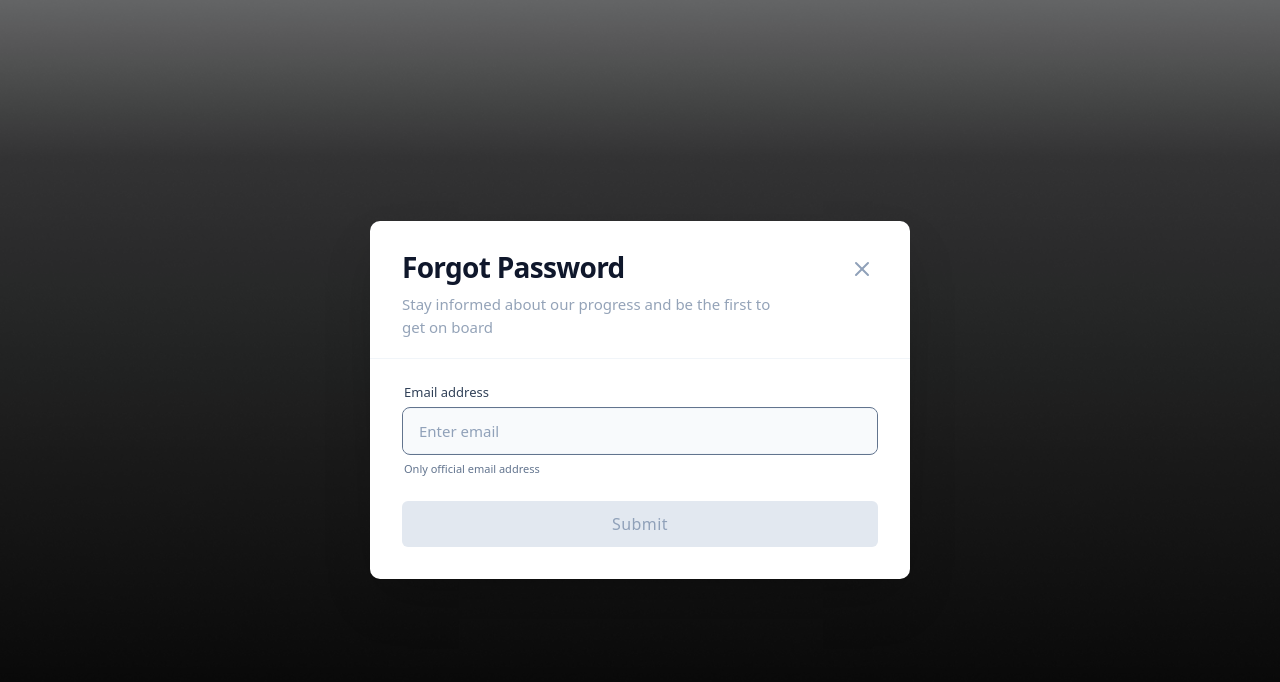
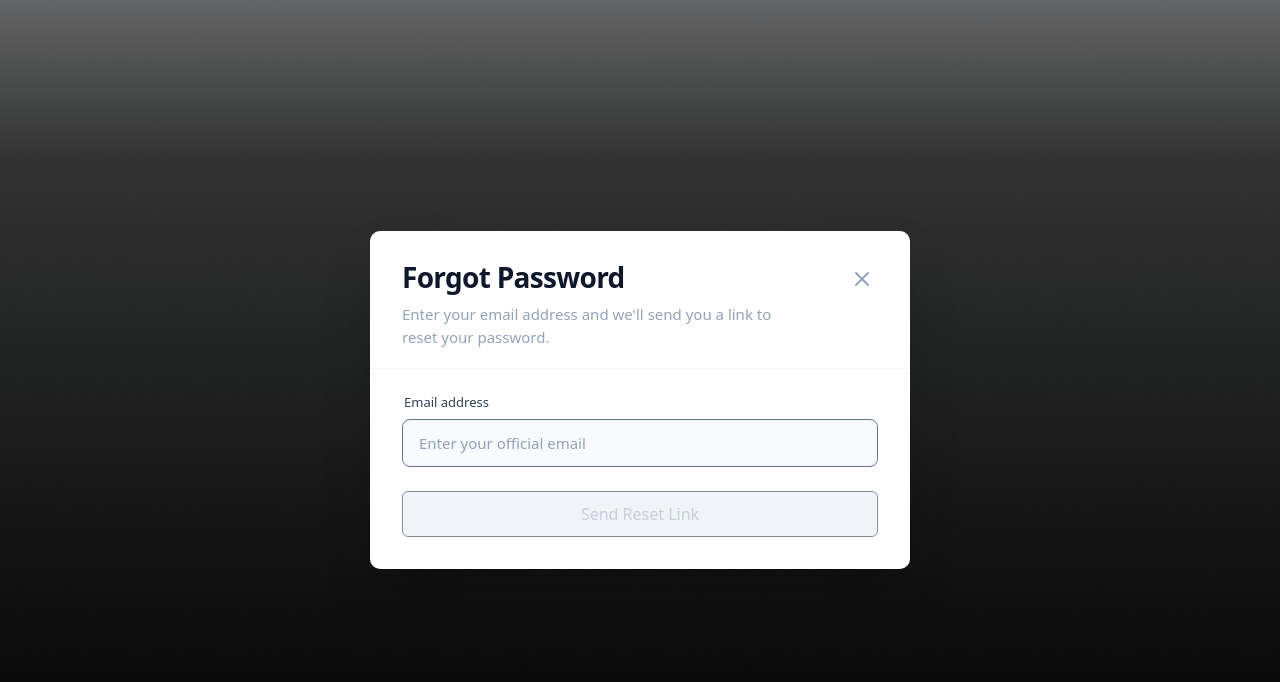
Before and after one commit to prudentchary/NojiGP, a React (Vite) app: page /forgot-password in a window 1280 px wide. Shown: the top 682 px of the page. Built offline with nearby package versions, Linux system fonts and the light colour scheme.

Commit message:
fix: added reset-password route for forgot password flow

```diff
--- a/src/pages/ForgotPassword.tsx
+++ b/src/pages/ForgotPassword.tsx
@@ -1,5 +1,5 @@
 import React, { useState } from "react";
-import { X } from "lucide-react";
+import { X, MailCheck } from "lucide-react"; // Added MailCheck for a nice icon
 import { useForm } from "react-hook-form";
 import { zodResolver } from "@hookform/resolvers/zod";
 import * as z from "zod";
@@ -8,6 +8,7 @@ import { Input } from "@/components/ui/Input";
 import { useNavigate, Link } from "react-router";
 import backgroundImage from "@/assets/login_bg.png";
 import { useToast } from "@/components/ui/Toast";
+import api from "@/lib/api";
 
 const forgotPasswordSchema = z.object({
     email: z.string().email("Please enter a valid email address"),
@@ -16,7 +17,6 @@ const forgotPasswordSchema = z.object({
 type ForgotPasswordFormValues = z.infer<typeof forgotPasswordSchema>;
 
 const ForgotPassword: React.FC = () => {
-    const navigate = useNavigate();
     const { success, error: toastError } = useToast();
     const [isSuccess, setIsSuccess] = useState(false);
     const [loading, setLoading] = useState(false);
@@ -28,9 +28,7 @@ const ForgotPassword: React.FC = () => {
         formState: { errors },
     } = useForm<ForgotPasswordFormValues>({
         resolver: zodResolver(forgotPasswordSchema),
-        defaultValues: {
-            email: "",
-        },
+        defaultValues: { email: "" },
     });
 
     const emailValue = watch("email");
@@ -38,17 +36,23 @@ const ForgotPassword: React.FC = () => {
 
     const onSubmit = async (data: ForgotPasswordFormValues) => {
         setLoading(true);
-        // Simulate API call
-        setTimeout(() => {
+        try {
+            await api.post("/auth/forgot-password", {
+                email: data.email,
+            });
+            success("Reset link sent successfully!");
+            setIsSuccess(true);
+        } catch (err: any) {
+            const errorMessage = err.response?.data?.message || "Failed to initiate password reset.";
+            toastError(errorMessage);
+        } finally {
             setLoading(false);
-            success("Password Reset Initiated!");
-            setIsSuccess(true);
-        }, 1500);
+        }
     };
 
     return (
         <div
-            className="min-h-screen w-full flex items-center justify-center bg-cover bg-center bg-no-repeat p-4 sm:p-6"
+            className="min-h-screen w-full flex items-center justify-center bg-cover bg-center bg-no-repeat p-4"
             style={{ backgroundImage: `url(${backgroundImage})` }}
         >
             <div className="relative w-full max-w-[540px] bg-white rounded-[10px] shadow-2xl overflow-hidden animate-in fade-in zoom-in-95 duration-500">
@@ -56,13 +60,14 @@ const ForgotPassword: React.FC = () => {
                 <div className="flex justify-between items-start pt-8 px-8 pb-5">
                     <div>
                         <h2 className="text-[28px] font-bold text-slate-900 tracking-tight leading-none mb-3">
-                            Forgot Password
+                            {isSuccess ? "Check your email" : "Forgot Password"}
                         </h2>
-                        {!isSuccess && (
                         <p className="text-[#94A3B8] text-[15px] max-w-sm">
-                                Stay informed about our progress and be the first to get on board
+                            {isSuccess
+                                ? "We've sent a password reset link to your inbox."
+                                : "Enter your email address and we'll send you a link to reset your password."
+                            }
                         </p>
-                        )}
                     </div>
                     <Link to="/login" className="text-slate-400 hover:text-slate-600 transition-colors p-1">
                         <X className="size-6" />
@@ -71,24 +76,19 @@ const ForgotPassword: React.FC = () => {
 
                 <div className="h-[1px] bg-slate-100 w-full" />
 
-                {/* Content */}
                 <div className="p-8 pt-6">
                     {!isSuccess ? (
                         <form onSubmit={handleSubmit(onSubmit)} className="space-y-6">
-                            <div className="space-y-2 w-full">
                             <Input
                                 id="forgot-email"
                                 label="Email address"
                                 type="email"
-                                    placeholder="Enter email"
+                                placeholder="Enter your official email"
                                 variant="filled"
                                 {...register("email")}
                                 error={errors.email?.message}
-                                    helperText="Only official email address"
                                 className="h-11 rounded-md bg-[#F8FAFC]"
-                                    containerClassName="gap-1 w-full"
                             />
-                            </div>
 
                             <Button
                                 type="submit"
@@ -96,31 +96,38 @@ const ForgotPassword: React.FC = () => {
                                 size="lg"
                                 fullWidth
                                 isLoading={loading}
-                                className={
-                                    "h-[46px] font-medium tracking-wide border-none transition-all duration-300 rounded-md " +
-                                    (isFormFilled
-                                        ? "bg-slate-900 text-white hover:bg-slate-800 active:bg-black cursor-pointer"
-                                        : "bg-[#E2E8F0] text-slate-400 cursor-not-allowed pointer-events-none")
-                                }
+                                disabled={!isFormFilled}
+                                className={`h-[46px] font-medium transition-all duration-300 rounded-md ${
+                                    isFormFilled ? "bg-slate-900 text-white" : "bg-slate-200 text-slate-400"
+                                }`}
                             >
-                                Submit
+                                Send Reset Link
                             </Button>
                         </form>
                     ) : (
-                        <div className="space-y-8 animate-in fade-in duration-500">
-                            <div className="space-y-1 text-slate-500 text-[15px]">
+                        <div className="space-y-6 text-center py-4 animate-in slide-in-from-bottom-4 duration-500">
+                            <div className="bg-emerald-50 text-emerald-600 w-16 h-16 rounded-full flex items-center justify-center mx-auto mb-4">
+                                <MailCheck className="size-8" />
+                            </div>
+                            <div className="text-slate-600 text-[15px] leading-relaxed">
                                 <p>
-                                    A 6 digit OTP has been sent to <span className="font-semibold">{emailValue || "john@organisation1.com"}</span>
+                                    A verification link has been sent to: <br/>
+                                    <span className="font-bold text-slate-900">{emailValue}</span>
                                 </p>
-                                <p>Kindly enter the code to continue.</p>
+                                <p className="mt-2">Please click the link in the email to set your new password.</p>
                             </div>
 
+                            <div className="pt-4 border-t border-slate-50">
+                                <p className="text-sm text-slate-400">
+                                    Didn't receive the email?{" "}
                                     <button
-                                type="button"
-                                className="text-[#0D9488] font-semibold text-[15px] hover:text-[#0C8075] transition-colors"
+                                        onClick={() => setIsSuccess(false)}
+                                        className="text-[#0D9488] font-semibold hover:underline"
                                     >
-                                Resend OTP
+                                        Try again
                                     </button>
+                                </p>
+                            </div>
                         </div>
                     )}
                 </div>
--- a/src/pages/ResetPassword.tsx
+++ b/src/pages/ResetPassword.tsx
@@ -100,7 +100,7 @@ const ResetPassword: React.FC = () => {
                             Reset Password
                         </h2>
                         <p className="text-[#94A3B8] text-[15px]">
-                            Reset password by providing your current password and entering thr new one.
+                            Reset password by providing your current password and entering the new one.
                         </p>
                     </div>
                     <Link to="/login" className="text-slate-400 hover:text-slate-600 transition-colors p-1 mt-1">
```
Lines whose indentation alone changed are shown as unchanged.
